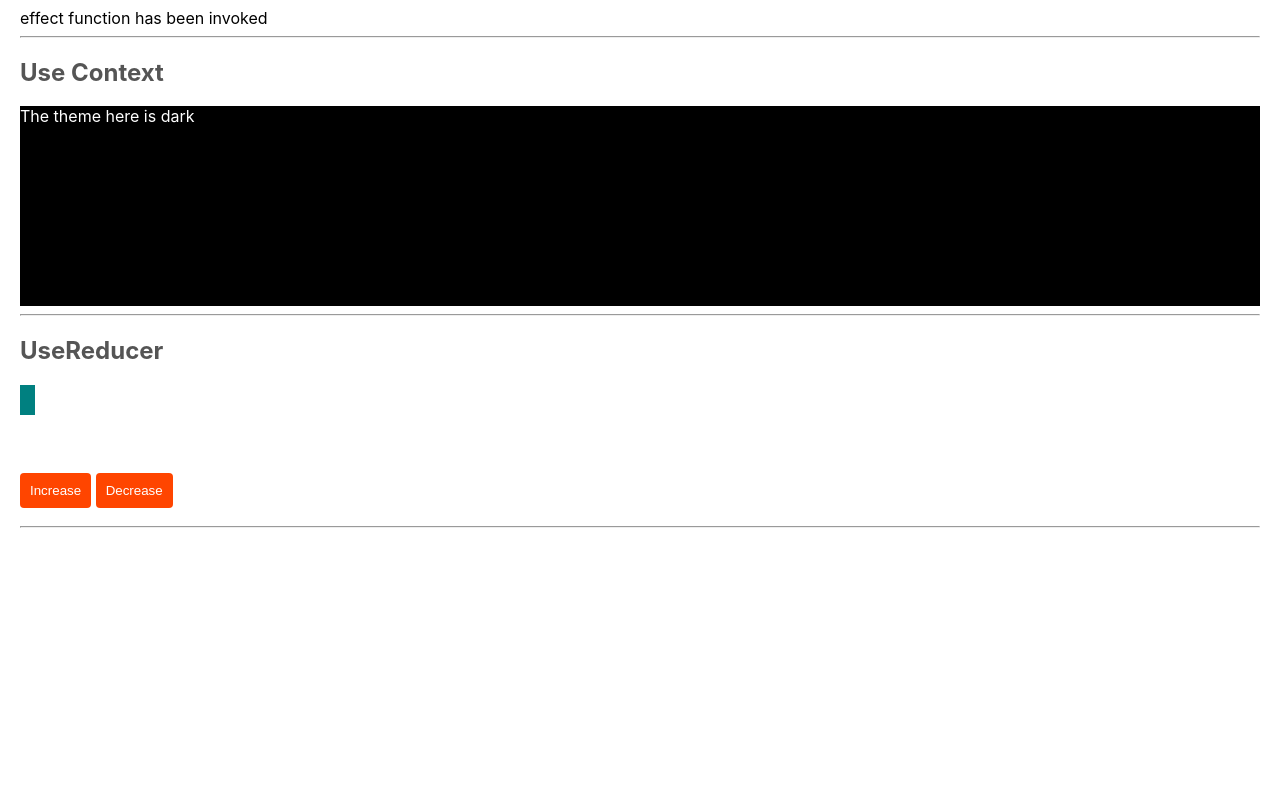
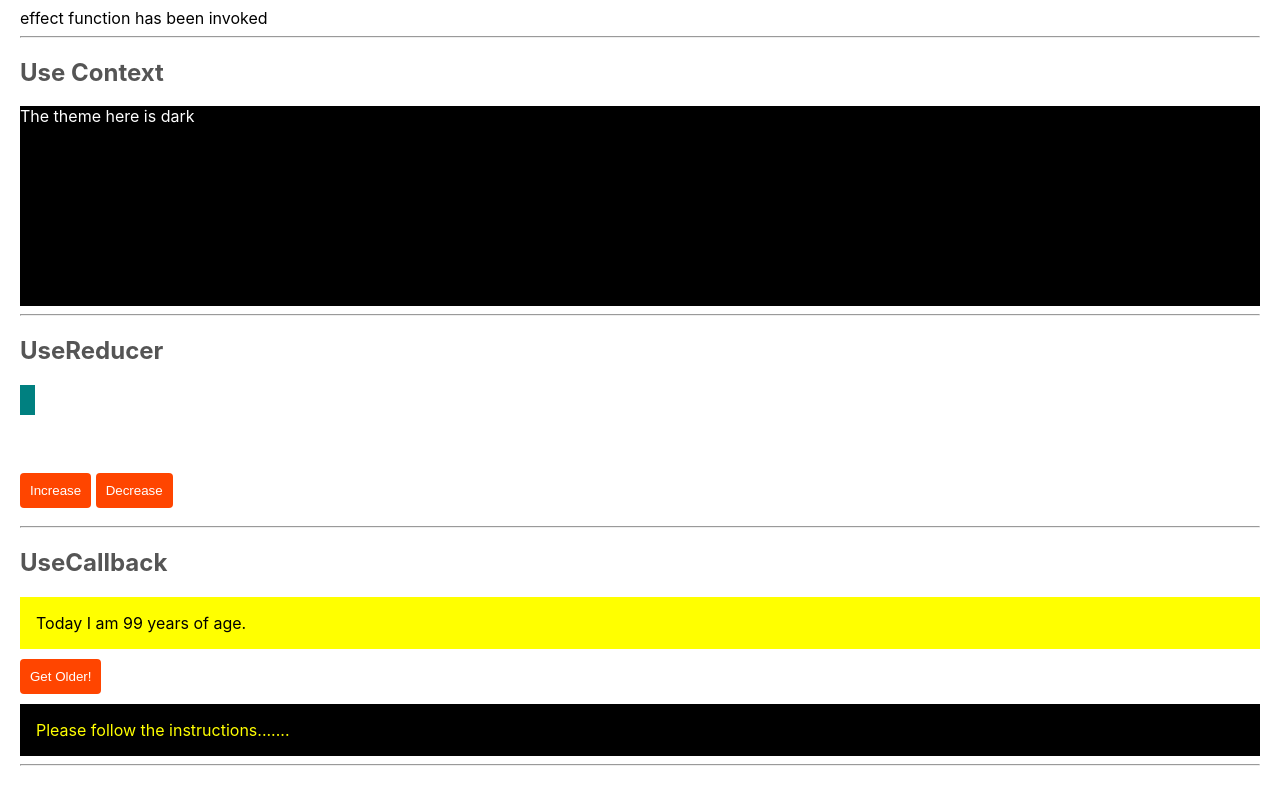
Before and after one commit to aycadogan/reactHooks, a React (Create React App) app: page / in a window 1280 px wide. Shown: the part 404-1198 px from the top of the page. Before the commit the page ends 960 px from the top, so only its background shows below. Built offline with nearby package versions, Linux system fonts and the light colour scheme.

Commit message:
useCallback and memo

```diff
--- a/src/App.js
+++ b/src/App.js
@@ -2,6 +2,8 @@ import DemoUseEffect from "./UseEffect/DemoUseEffect";
 import DemoUseState from "./UseState/DemoUseState";
 import DemoUseContext from "./UseContext/DemoUseContext"
 import DemoUseReducer from "./UseReducer/DemoUseReducer"
+import DemoUseCallback from "./UseCallback/DemoUseCallback";
+
 
 function App() {
   return (
@@ -21,6 +23,10 @@ function App() {
       <h2>UseReducer</h2>
       <DemoUseReducer />
       <hr />
+
+      <h2>UseCallback</h2>
+      <DemoUseCallback />
+      <hr />
     </div>
   );
 }
--- /dev/null
+++ b/src/UseCallback/DemoUseCallback.jsx
@@ -0,0 +1,45 @@
+//For performance optimization when you want to avoid unnecessay renders
+//returns a memoized callback that wraps the component with react.memo
+//so react saves a reference to the function when it's wrapped with the use callback
+
+import React,{useState, useCallback, memo} from 'react'
+
+const DemoUseCallback = () => {
+
+    const [age, setAge] = useState(99)
+
+    const handleClick = () => setAge(age + 1)
+
+    const someValue = "someValue"
+
+    const doSomething = useCallback(() => {
+        return someValue
+    }, [someValue])
+
+    return (
+        <div>
+            <Age age={age} handleClick={handleClick}/>
+            <Instructions someValue={someValue} />
+            {/* <Instructions doSomething={doSomething} /> */}
+        </div>
+    )
+}
+
+export default DemoUseCallback
+
+const Age = ({ age , handleClick}) => (
+    <div>
+        <div style={{ border :'2px', background: 'yellow', padding:'1rem'}}>
+            Today I am {age} years of age.
+        </div>
+        <button onClick={handleClick}>Get Older!</button>
+    </div>
+)
+
+const Instructions = memo((props) => {
+    console.log(props)
+    return(
+    <div style={{ background: 'black', color: 'yellow', padding: '1rem'}}>
+        Please follow the instructions.......
+    </div>
+)})
```
